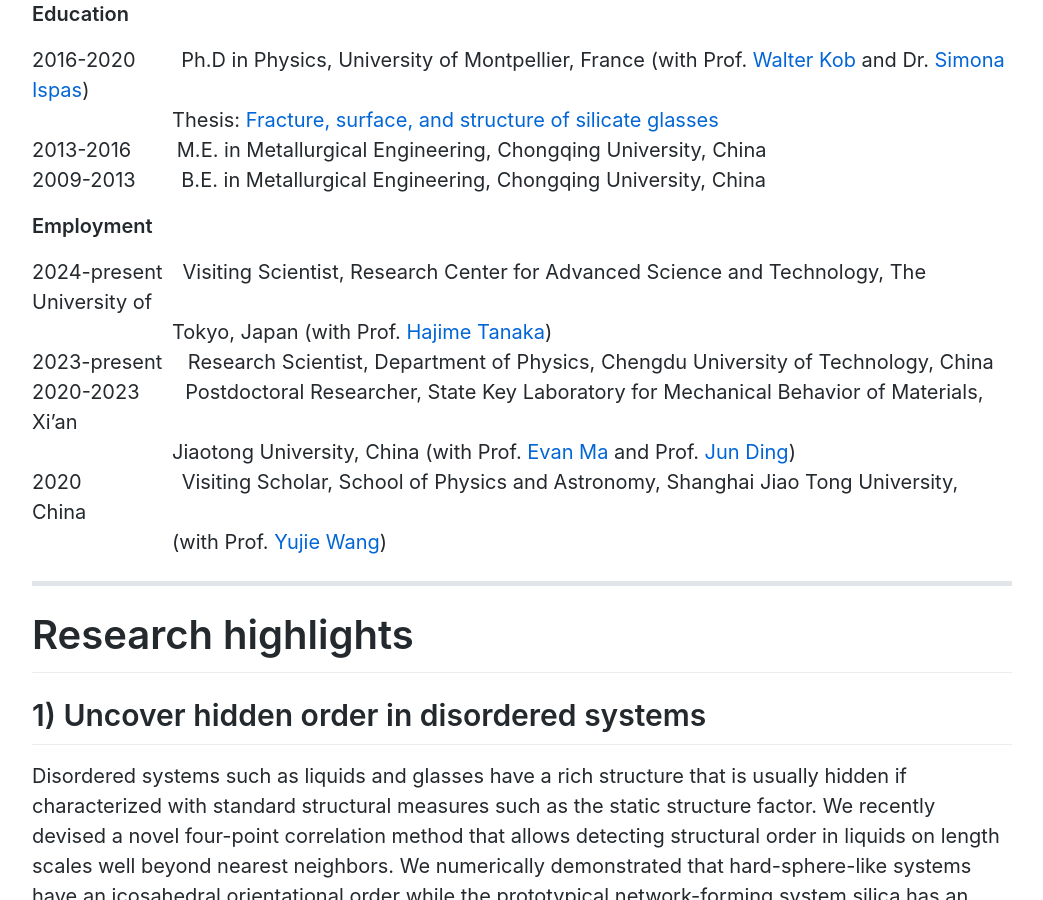
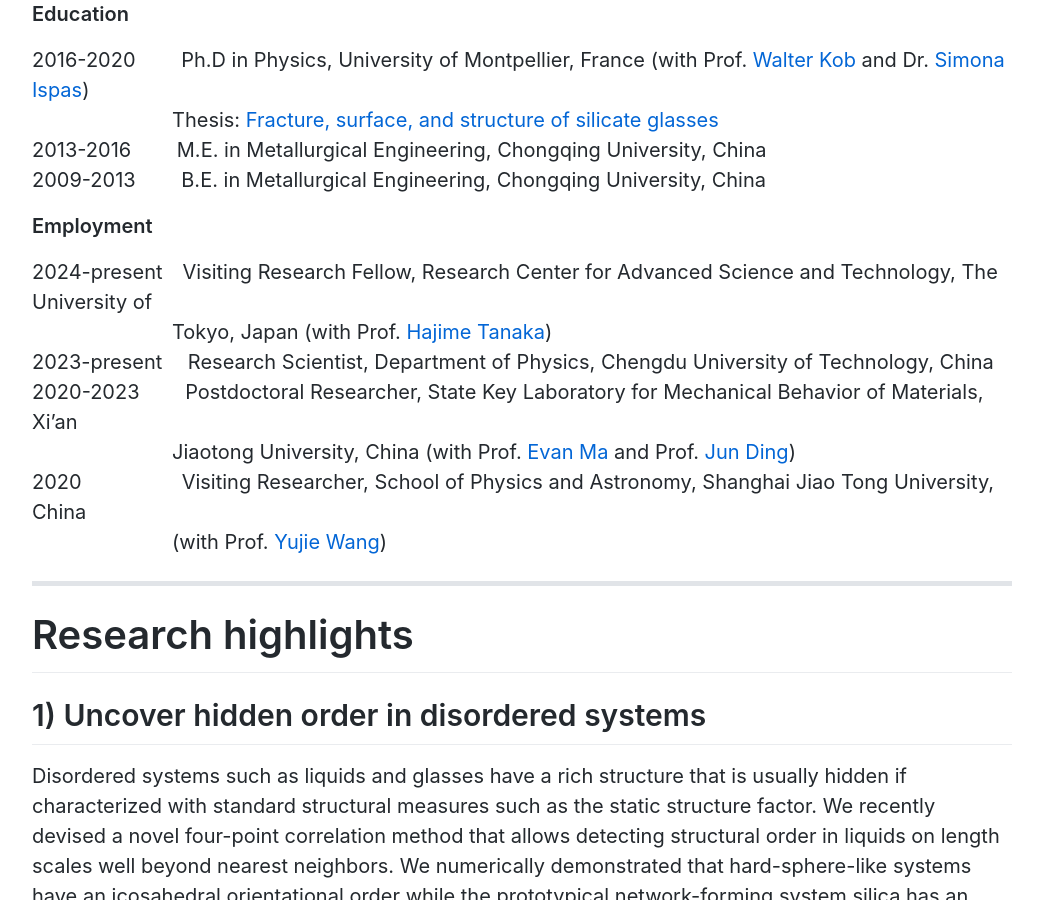
Before and after one commit to zhenzhang1991/zhenzhang1991.github.io, a Jekyll site: the page built from index.md, in a window 1280 px wide and 900 px high, scrolled down 636 px. Shown: the whole window, without its empty margins (118-1161 px from the left). Built offline with Jekyll 4.4.1, drawn with Linux system fonts in a browser that asks for light colours; Markdown is read by kramdown in place of the engine named in the settings; comment, search, counter and statistics services are not loaded.

Commit message:
Update index.md

```diff
--- a/index.md
+++ b/index.md
@@ -27,12 +27,12 @@ Email: zhen.zhang@cdut.edu.cn<br>
 
 **Employment**
 
-2024-present Visiting Scientist, Research Center for Advanced Science and Technology, The University of <br>
+2024-present Visiting Research Fellow, Research Center for Advanced Science and Technology, The University of <br>
        Tokyo, Japan (with Prof. [Hajime Tanaka](https://www.softmatter.rcast.u-tokyo.ac.jp/Top_E.html)) <br>
 2023-present  Research Scientist, Department of Physics, Chengdu University of Technology, China <br>
 2020-2023   Postdoctoral Researcher, State Key Laboratory for Mechanical Behavior of Materials, Xi’an <br>
        Jiaotong University, China (with Prof. [Evan Ma](https://scholar.google.com/citations?user=wvnI5qIAAAAJ&hl=en) and Prof. [Jun Ding](http://gr.xjtu.edu.cn/en/web/dingsn/home)) <br>
-2020     Visiting Scholar, School of Physics and Astronomy, Shanghai Jiao Tong University, China <br>
+2020     Visiting Researcher, School of Physics and Astronomy, Shanghai Jiao Tong University, China <br>
        (with Prof. [Yujie Wang](https://xray.sjtu.edu.cn/a/en/))
 
 * * *
```
